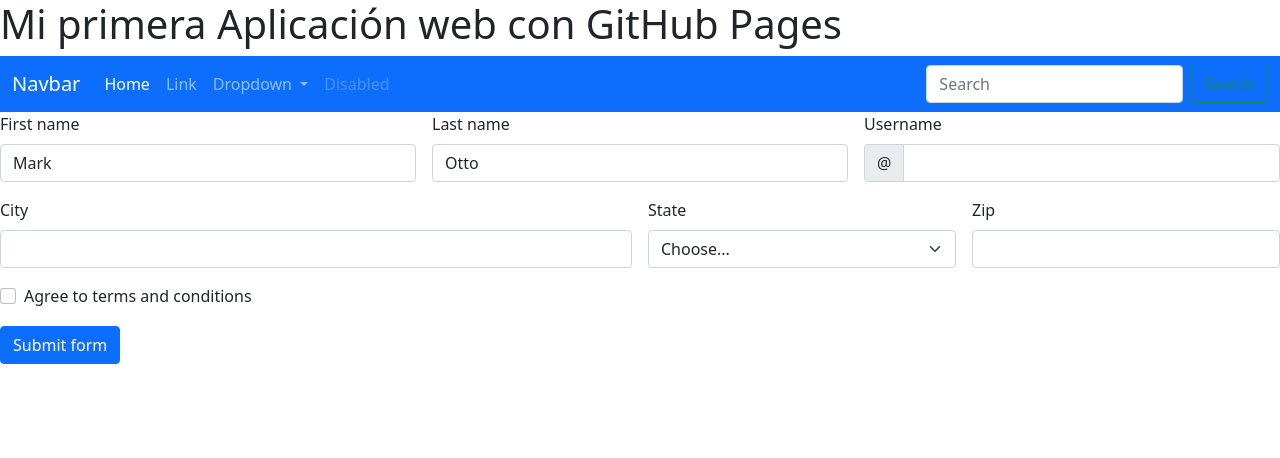
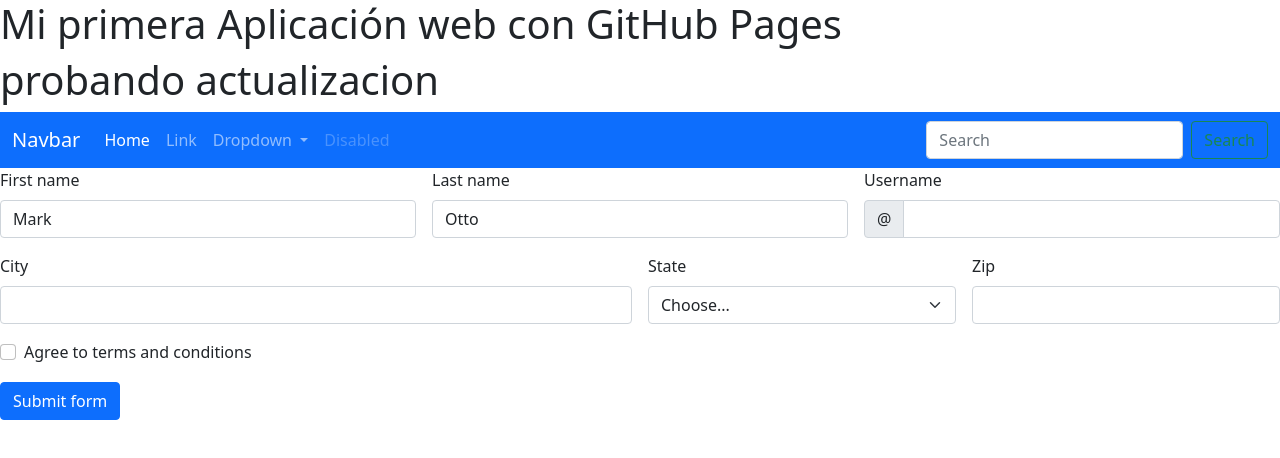
Before and after one commit to Ureau/miapp, a plain HTML site: page docs/index.html in a window 1280 px wide. Drawn offline with nearby package versions, Linux system fonts and the light colour scheme.

Commit message:
mi prueba app

```diff
--- a/docs/index.html
+++ b/docs/index.html
@@ -15,6 +15,7 @@
 
 <body>
     <h1>Mi primera Aplicación web con GitHub Pages</h1>
+    <h1>probando actualizacion</h1>
 
     <nav class="navbar navbar-expand-lg navbar-dark bg-primary">
         <div class="container-fluid">
```
